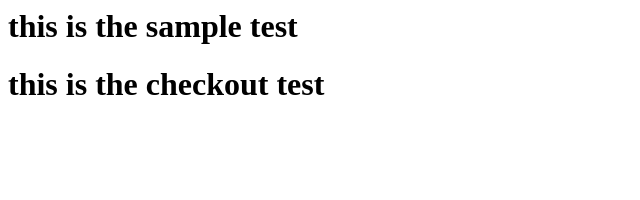
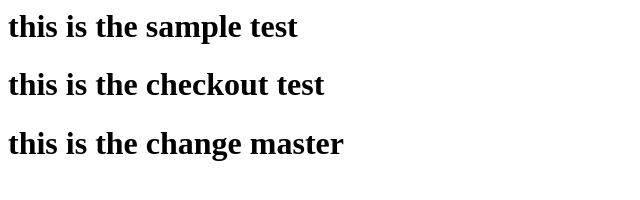
Before and after one commit to Nitin-Tupkari/devops, a plain HTML site: page index.html in a window 1280 px wide. Shown: the whole page, without its empty margins (0-640 px from the left). Drawn offline with Linux system fonts and the light colour scheme.

Commit message:
4th change in master

```diff
--- a/index.html
+++ b/index.html
@@ -1,2 +1,3 @@
 <h1> this is the sample test</h1>
 <h1> this is the checkout test</h1>
+<h1> this is the change master</h1>
```
